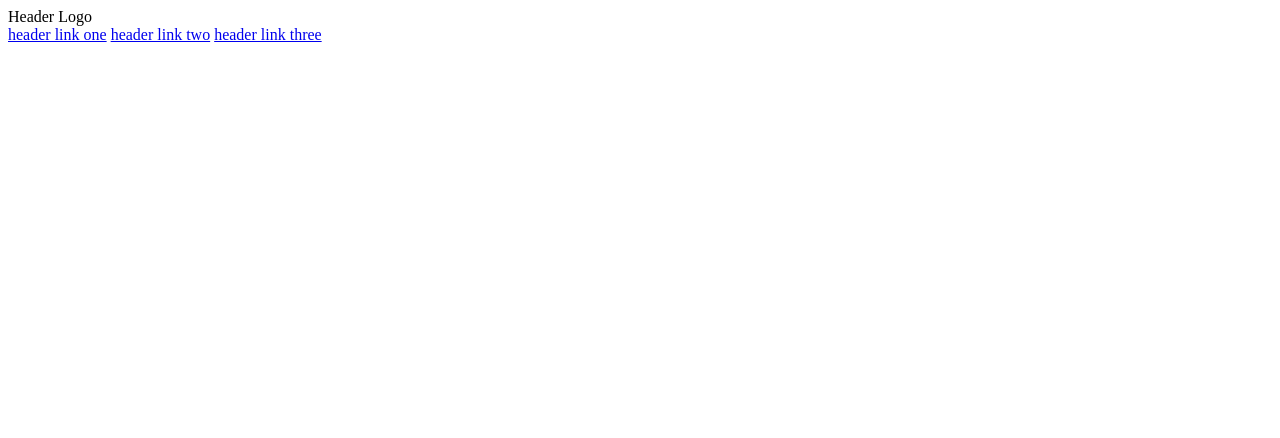
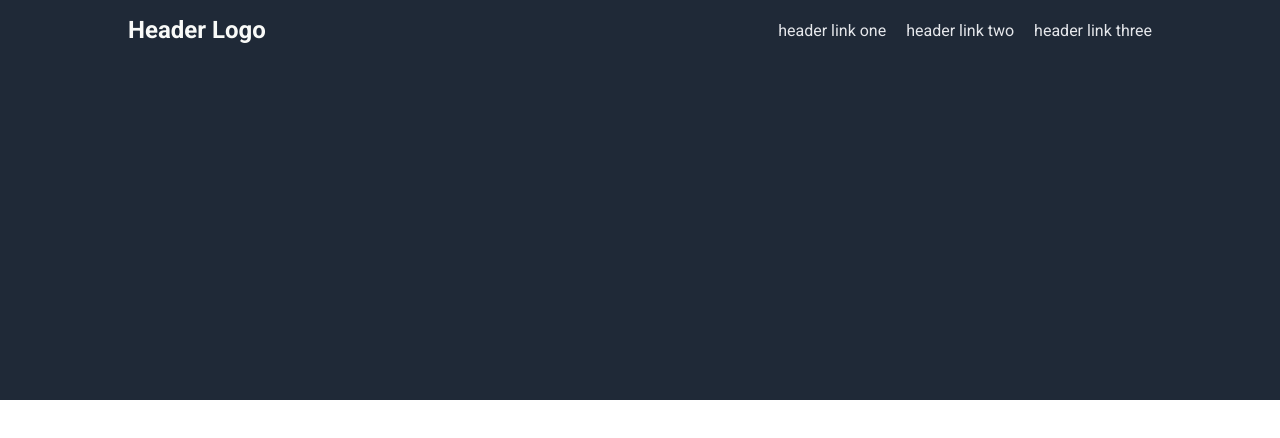
Before and after one commit to benrontol/odin-landing-page, a plain HTML site: page index.html in a window 1280 px wide. Drawn offline with Linux system fonts and the light colour scheme.

Commit message:
add style to hero, navbar

```diff
--- a/index.html
+++ b/index.html
@@ -3,20 +3,37 @@
 <head>
   <meta charset="utf-8">
   <meta name="viewport" content="width=device-width, initial-scale=1">
-  <title></title>
+
+  <!-- Google Fonts -->
+  <link rel="preconnect" href="https://fonts.googleapis.com">
+  <link rel="preconnect" href="https://fonts.gstatic.com" crossorigin>
+  <link href="https://fonts.googleapis.com/css2?family=Roboto:wght@300;400;700&display=swap" rel="stylesheet">
+
+  <!-- External CSS -->
+  <link rel="stylesheet" type="text/css" href="./styles.css">
+
+  <title>Odin Landing Page</title>
 </head>
 <body>
-  <div class="container">
-    <nav>
-      <div>
-        <div class="nav-logo">Header Logo</div>
-        <div class="right-nav">
-          <a href="nav-links">header link one</a>
-          <a href="nav-links">header link two</a>
-          <a href="nav-links">header link three</a>
+  <div id="container" class="container">
+    <!-- Navbar -->
+    <div class="hero">
+      <nav>
+        <div class="w-80 mx-auto d-flex">
+          <div class="nav-logo">Header Logo</div>
+          <div class="right-nav ">
+            <a class="nav-links" href="#">header link one</a>
+            <a class="nav-links" href="#">header link two</a>
+            <a class="nav-links" href="#">header link three</a>
+          </div>
         </div>
-      </div>
-    </nav>
+      </nav>
+
+    </div>
+    <!-- End of Navbar -->
+
+
+
   </div>
 </body>
 </html>
--- a/styles.css
+++ b/styles.css
@@ -1,16 +1,52 @@
-body{
+/* CSS RESET */
+* {
   margin: 0;
-  display: flex;
-  flex-direction: column;
+  padding: 0;
+  box-sizing: border-box;
 }
 
-.body {
-  padding: 0 50px;;
+body {
+  font-family: 'Roboto', sans-serif;
 }
 
-.header {
-  color: white;
-  background: #1f2937;
+.nav-logo {
+  font-size: 24px;
+  font-weight: bold;
+  color: #f9faf8;
+}
+
+
+.hero {
+  height: 50vh;
+  background-color: #1f2937;
+}
+
+nav {
+}
+
+nav > div {
+  padding: 1rem 0 1rem;
+  align-items: center;
+}
+
+.right-nav {
+  margin-left: auto;
+}
+
+.nav-links{
+  padding-left: 1rem;
+  color: #E5E7EB;
+  text-decoration: none;
+}
+
+.w-80 {
+  width: 80%;
+}
+
+.mx-auto {
+  margin: 0 auto 0;
+}
+
+.d-flex {
   display: flex;
-  justify-content: space-between;
 }
```
